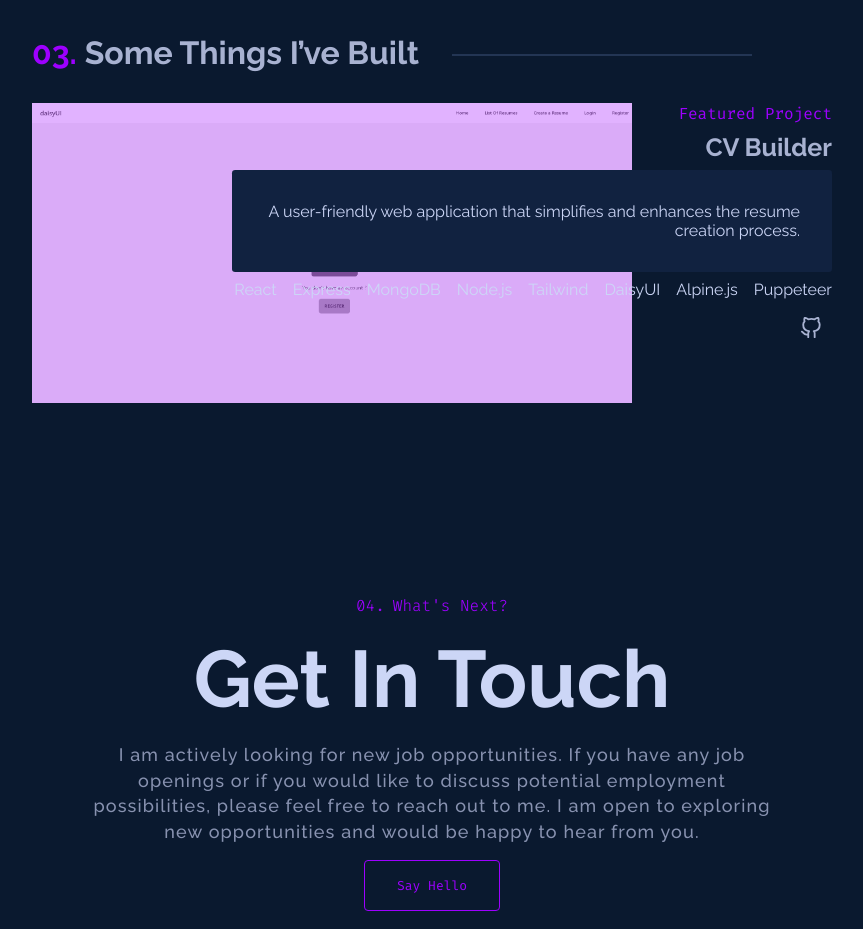
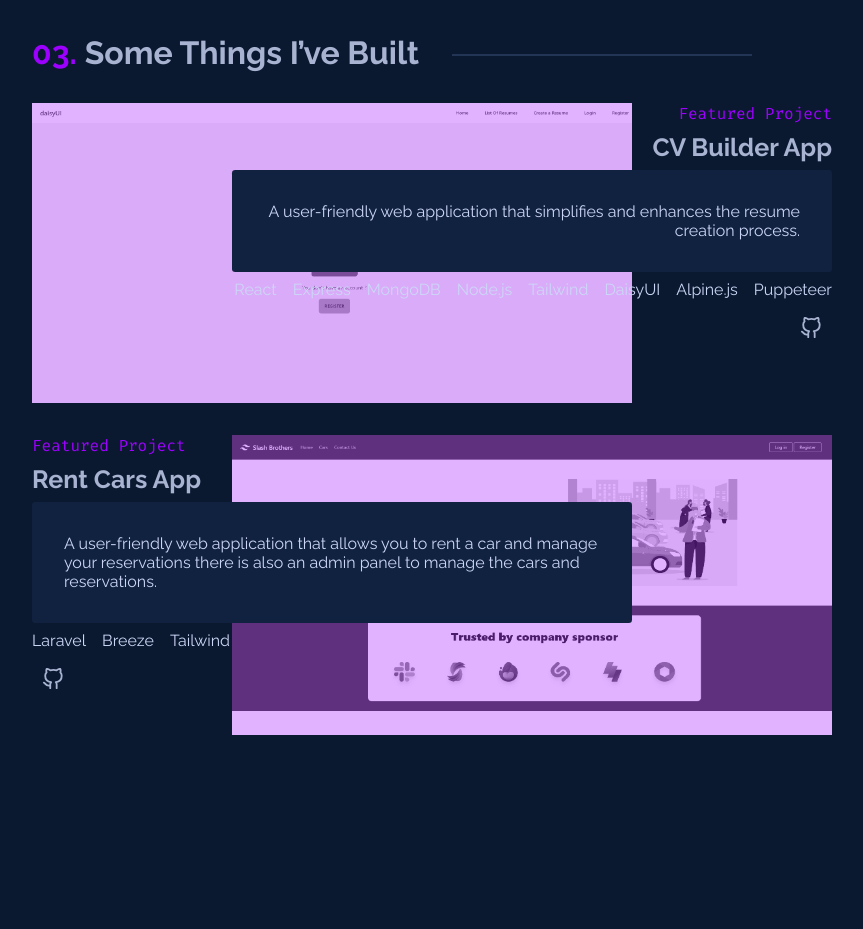
Before and after one commit to YoussefJemmane/joemane, a Next.js app: page / in a window 1280 px wide. Shown: the part 2100-3029 px from the top of the page, without its empty margins (208-1071 px from the left). Built offline with nearby package versions, Linux system fonts and the light colour scheme; no server answers.

Commit message:
add location voiture app

```diff
--- a/src/pages/index.tsx
+++ b/src/pages/index.tsx
@@ -23,8 +23,8 @@ function Index() {
   return (
     <div className="app">
       <Head>
-        <title>Jemmane Youssef</title>
-        <link rel="shortcut icon" href="./favicon.ico" />
+        <title>Youssef Jemmane</title>
+        <link rel="icon" href="./favicon.ico" />
         <meta name="keywords" content="HTML, CSS, JavaScript, PHP, Laravel, React, Next.js, Tailwind, Bootstrap, SQL, Python, Full Stack Developer, Youssef Jemmane, JoeMane, Moroccan Developer " />
       </Head>
       {showContent && (
--- a/src/sections/Projects.tsx
+++ b/src/sections/Projects.tsx
@@ -7,7 +7,7 @@ function Projects() {
   const projectsData = [
     {
       image: "/project1.png",
-      projectName: "CV Builder",
+      projectName: "CV Builder App",
       projectLink: "",
       projectDescription:
         "A user-friendly web application that simplifies and enhances the resume creation process.",
@@ -23,6 +23,23 @@ function Projects() {
       ],
       projectExternalLinks: {
         github: "https://github.com/YoussefJemmane/CV_Builder",
+        externalLink: "",
+      },
+    },
+    {
+      image: "/project2.png",
+      projectName: "Rent Cars App",
+      projectLink: "",
+      projectDescription:
+      "A user-friendly web application that allows you to rent a car and manage your reservations there is also an admin panel to manage the cars and reservations.",
+
+      projectTech: [
+        "Laravel",
+        "Breeze",
+        "Tailwind",
+      ],
+      projectExternalLinks: {
+        github: "https://github.com/YoussefJemmane/Location_voiture",
         externalLink: "",
       },
     },
```
Also changed, not shown: public/project2.png (added).
